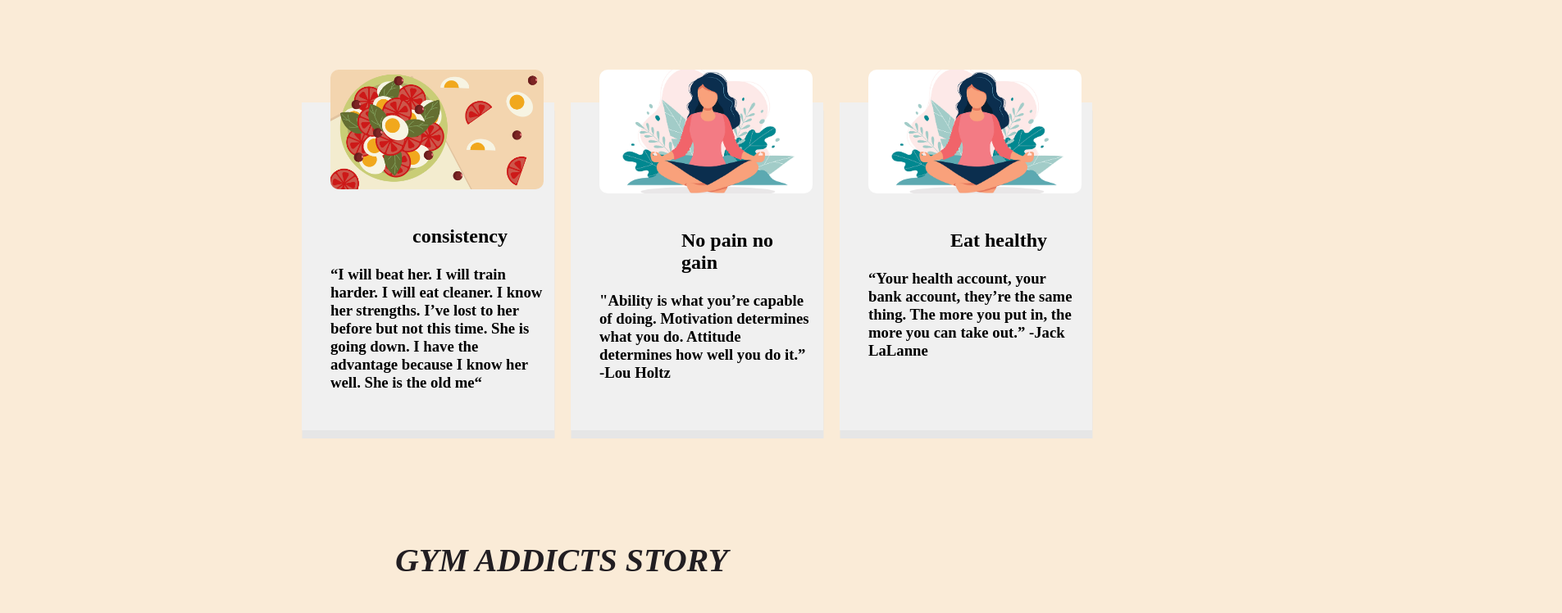
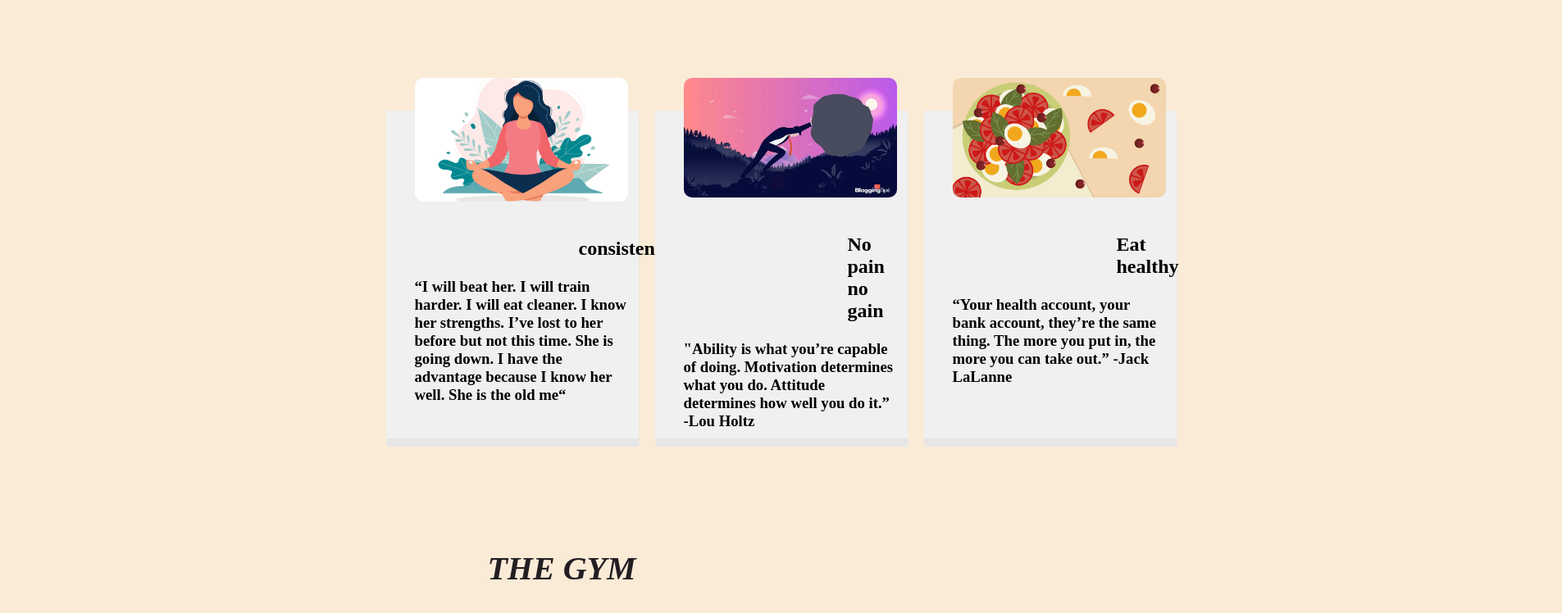
Before and after one commit to febiasm/My_first_Proect, a plain HTML site: page index.html in a window 1280 px wide. Shown: the part 232-980 px from the top of the page at 82% size, 1905 px wide, since content can reach past the window. Drawn offline with Linux system fonts and the light colour scheme.

Commit message:
text realignment

```diff
--- a/index.html
+++ b/index.html
@@ -28,7 +28,7 @@
                 <div class="card">
                     <div class="imgBx">
                         <a href="#">
-                        <img src="./pictures/img3.webp">
+                        <img src="./pictures/image1.jpg">
                         </a>
 
                         <h2 class="float">consistency  </h2>
@@ -45,7 +45,7 @@
                 <div class="card">
                     <div class="imgBx">
                         <a href="#">
-                        <img src="./pictures/image1.jpg">
+                        <img src="./pictures/img5.webp">
                         </a>
                         <h2 class="float">No pain no gain </h2>
                         <h3><p><br>"Ability is what you’re capable of doing.
@@ -62,7 +62,7 @@
                 <div class="card">
                     <div class="imgBx">
                         <a href="#">
-                        <img src="./pictures/image1.jpg">
+                        <img src="./pictures/img3.webp">
                         </a>
                         <h2 class=" float">Eat healthy </h2>
                         <h3><p><br>“Your health account, your bank account,
@@ -75,7 +75,7 @@
                 </div>
 
             </div>
-            <h1 class="addict">GYM ADDICTS STORY</h1>
+            <h1 class="addict">THE GYM </h1>
             <h2>Personalized nutrition is turning into a way of drawing in athletes. some contestants from  associate degree musclebuilding competitions are <br>endorsing websites like Habit and huntsman as a result of knowing the link between nutrients and exercise will permit an athlete to <br>effectively train and shine at their chosen sport. successfully seen in sports coaching with personalized nutrition, similar personalized nutritionary<br> merchandise may benefit yoga and dance studio members as they too got to dial in their nutrition to perform at their optimum level</h2>
             <table>
                 <tr>
--- a/style.css
+++ b/style.css
@@ -73,7 +73,7 @@ padding-top: 100px;
 }.container{
 
 	position: relative;
-	width:1700px;
+	width:1905px;
 	display: flex;
 	justify-content: center;
 	align-items: center;
@@ -156,7 +156,7 @@ h1 {
 
 }
 h2 {
-    padding-left: 100px;
+    padding-left: 200px;
     padding-top: 40px;
 }
 ul li {
```
Also changed, not shown: pictures/img5.webp (added).
